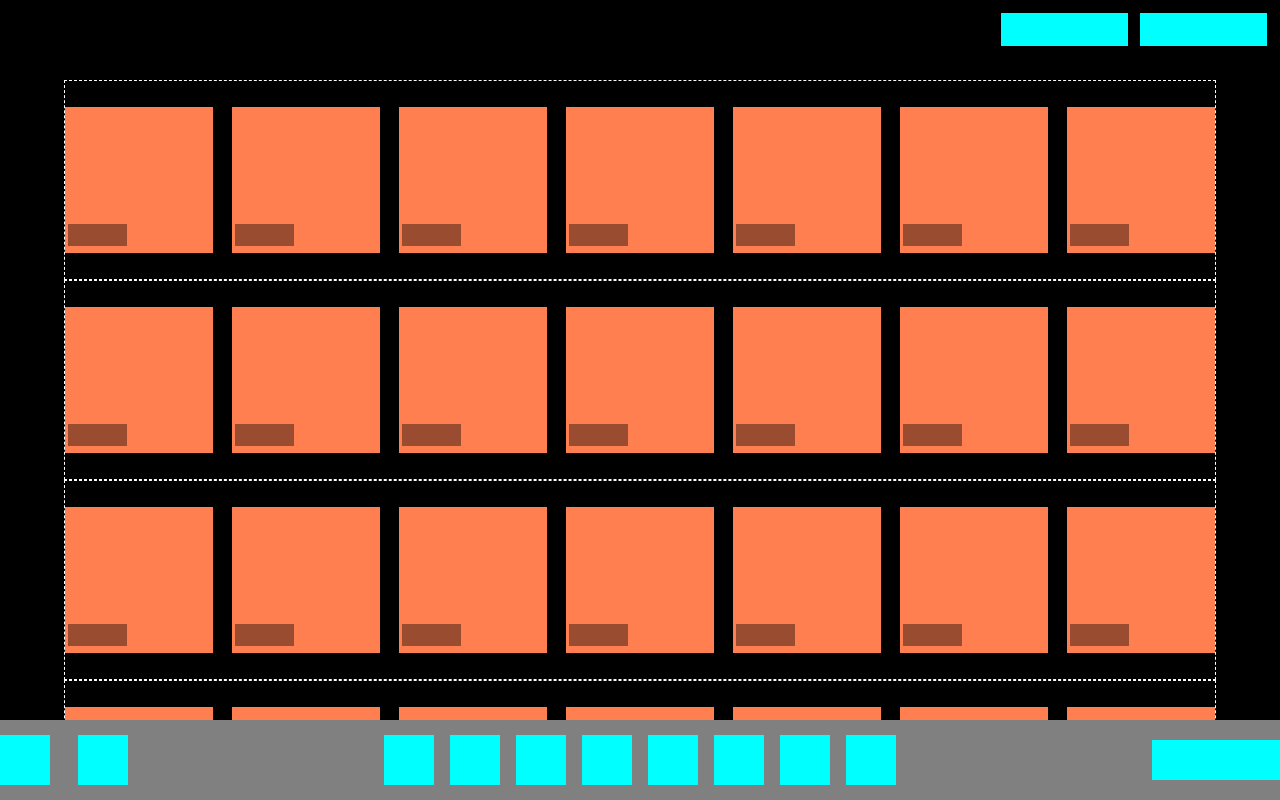
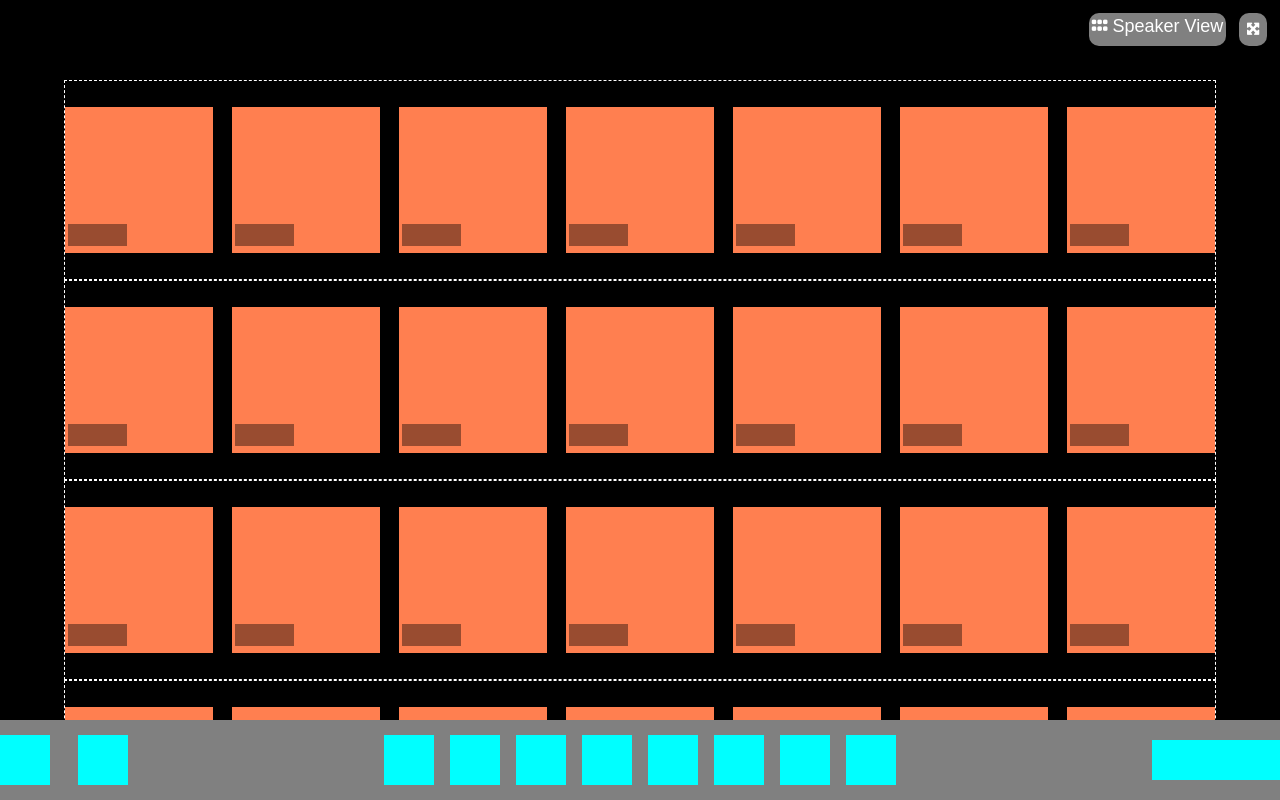
Before and after one commit to lufranski/html-css-zoom, a plain HTML site: page index.html in a window 1280 px wide. Drawn offline with Linux system fonts and the light colour scheme.

Commit message:
Container Top

```diff
--- a/CSS/style.css
+++ b/CSS/style.css
@@ -49,21 +49,33 @@ body {
             overflow: hidden;
         }
 
-
+a {
+    text-decoration: none;
+    color: #fff;
+}
 /* Regole Top */
     .users {
         margin-right: 1%;
+        background-color: gray;
+        border-radius: 10px;
         /* DEBUG */
-        width: 10%;
+        /* width: 10%; */
         height: 50%;
-        background-color: brown;
+        padding:  3px;
+        font-size: 18px;
+        /* background-color: brown; */
     }
 
     .fullscreen {
+        background-color: gray;
+        border-radius: 10px;
+        height: 50%;
+        padding: 8px;
+        font-size: 14px;
         /* DEBUG */
-        width: 5%;
-        height: 50%;
-        background-color: forestgreen;
+        /* width: 5%; */
+        /* height: 50%; */
+        /* background-color: forestgreen; */
     }
 
 
--- a/index.html
+++ b/index.html
@@ -5,6 +5,7 @@
     <meta http-equiv="X-UA-Compatible" content="IE=edge">
     <meta name="viewport" content="width=device-width, initial-scale=1.0">
     <link rel="stylesheet" href="CSS/style.css">
+    <link rel="stylesheet" href="https://cdnjs.cloudflare.com/ajax/libs/font-awesome/6.2.0/css/all.min.css" integrity="sha512-xh6O/CkQoPOWDdYTDqeRdPCVd1SpvCA9XXcUnZS2FmJNp1coAFzvtCN9BmamE+4aHK8yyUHUSCcJHgXloTyT2A==" crossorigin="anonymous" referrerpolicy="no-referrer" />
     <title>Zoom</title>
 </head>
 <body>
@@ -14,13 +15,18 @@
         <section class="container top">
 
             <!-- Bottone Vista Partecipanti -->
-            <div class="button users">
-
+            <div class="users">
+                <a href="#">
+                    <i class="fa-solid fa-grip"></i>
+                    Speaker View
+                </a>
             </div>
 
             <!-- Bottone Schermo Intero -->
-            <div class="button fullscreen">
-
+            <div class="fullscreen">
+                <a href="#">
+                    <i class="fa-solid fa-maximize"></i>
+                </a>
             </div>
 
 
```
